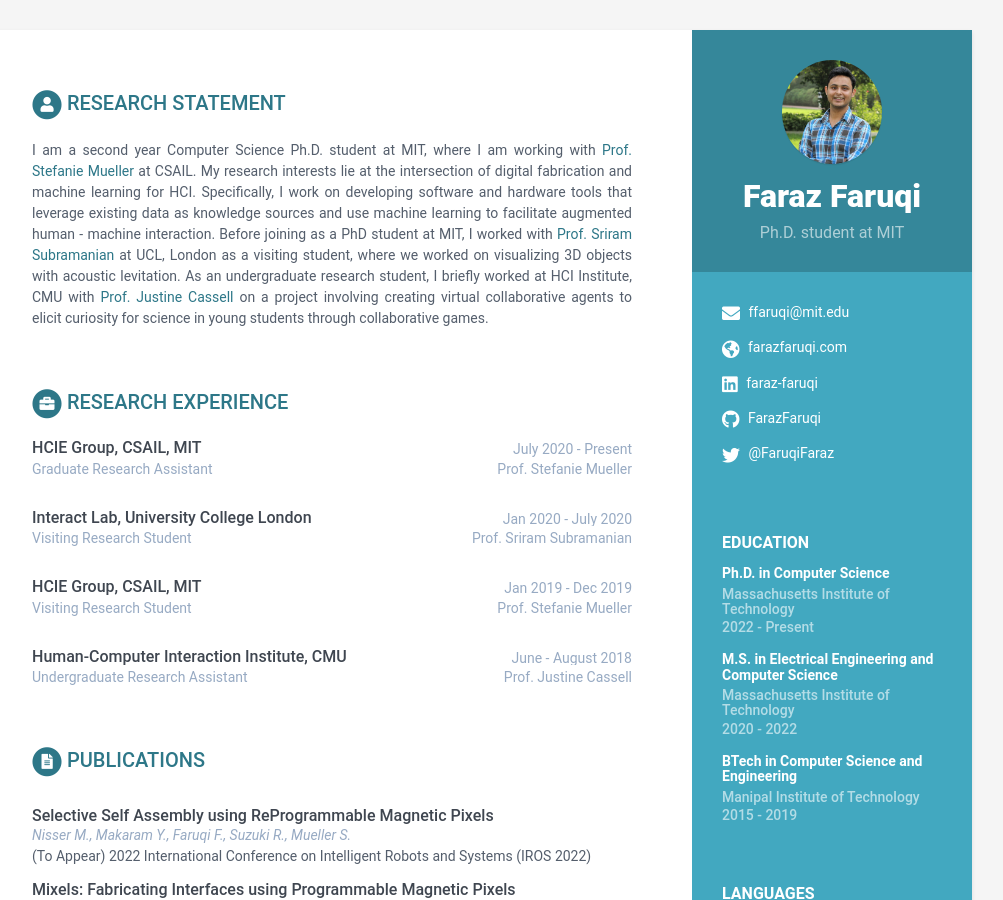
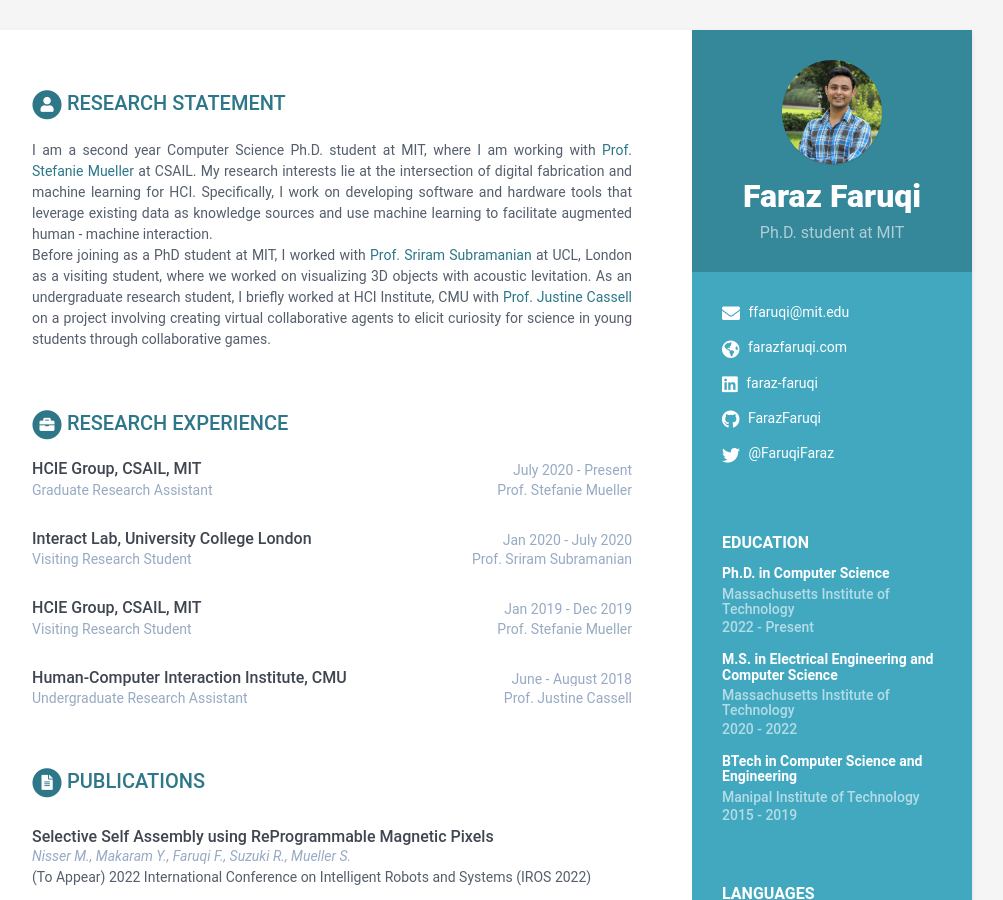
Before and after one commit to FarazFaruqi/FarazFaruqi.github.io, a Jekyll site: the page built from index.html, in a window 1280 px wide and 900 px high. Shown: the whole window, without its empty margins (168-1171 px from the left). Built offline with Jekyll 4.4.1, drawn with Linux system fonts in a browser that asks for light colours.

```diff
--- a/_data/data.yml
+++ b/_data/data.yml
@@ -43,7 +43,7 @@
 
 career-profile:
     title: Research Statement
-    summary: I am a second year Computer Science Ph.D. student at MIT, where I am working with [Prof. Stefanie Mueller](https://hcie.csail.mit.edu/) at CSAIL. My research interests lie at the intersection of digital fabrication and machine learning for HCI. Specifically, I work on developing software and hardware tools that leverage existing data as knowledge sources and use machine learning to facilitate augmented human - machine interaction.
+    summary: I am a second year Computer Science Ph.D. student at MIT, where I am working with [Prof. Stefanie Mueller](https://hcie.csail.mit.edu/) at CSAIL. My research interests lie at the intersection of digital fabrication and machine learning for HCI. Specifically, I work on developing software and hardware tools that leverage existing data as knowledge sources and use machine learning to facilitate augmented human - machine interaction. <br>
      Before joining as a PhD student at MIT, I worked with [Prof. Sriram Subramanian](https://www.ucl.ac.uk/computer-science/research/research-groups/multi-sensory-devices/) at UCL, London as a visiting student, where we worked on visualizing 3D objects with acoustic levitation. As an undergraduate research student, I briefly worked at HCI Institute, CMU with [Prof. Justine Cassell](https://www.hcii.cmu.edu/people/justine-cassell) on a project involving creating virtual collaborative agents to elicit curiosity for science in young students through collaborative games.
 
 
```
